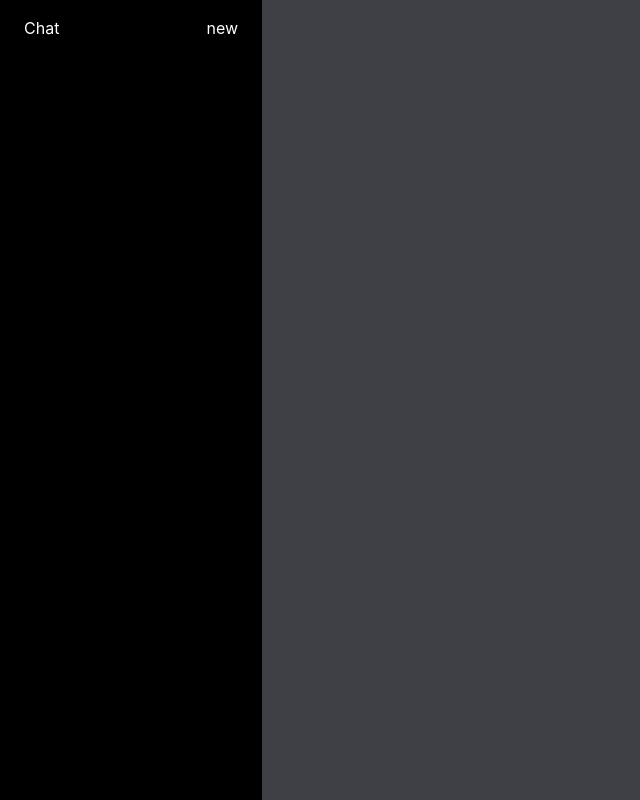
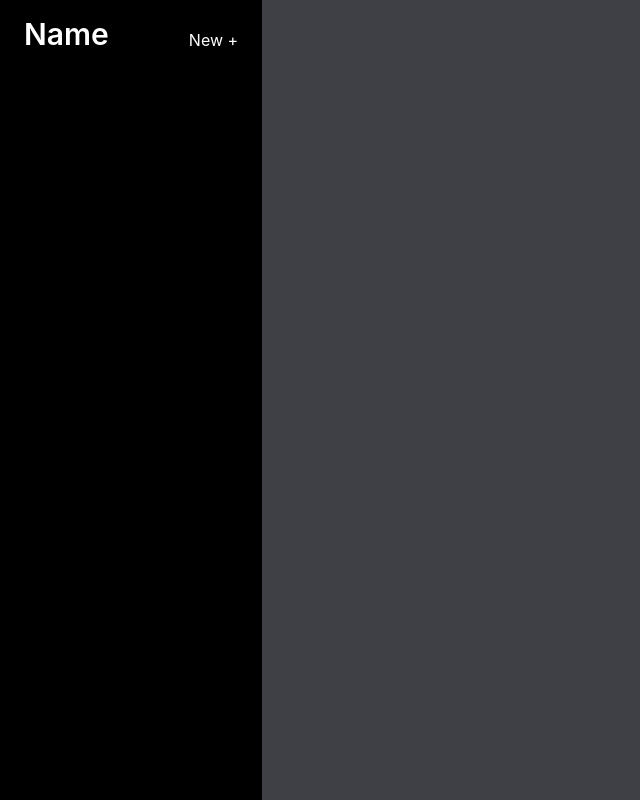
Before and after one commit to Jyoproject/Frontend, a React (Create React App) app: page /chat in a window 1280 px wide. Shown: the whole page, without its empty margins (0-640 px from the left). Built offline with nearby package versions, Linux system fonts and the light colour scheme.

Commit message:
updated chat page

```diff
--- a/src/components/Chat/Chat.jsx
+++ b/src/components/Chat/Chat.jsx
@@ -2,55 +2,73 @@ import React, { useState } from 'react';
 import { Link } from 'react-router-dom';
 import Layout from './Layout';
 
-import {db, auth} from "../../firebase";
+import { db, auth } from "../../firebase";
 
 const Chat = () => {
   const [chatInstances, setChatInstances] = useState([]);
-	const [nextChatId, setNextChatId] = useState(1);
+  const [activeChatId, setActiveChatId] = useState(null);
 
   const createNewChat = () => {
-		const newChatId = nextChatId;
-		setNextChatId(nextChatId + 1); // Increment for the next chat
+    const newChatId = chatInstances.length + 1;
+    const newChatInstance = (
+      <div key={newChatId} onClick={() => handleChatClick(newChatId)} className={activeChatId === newChatId ? 'underline underline-offset-4' : ''}>
+        Chat {newChatId}
+      </div>
+    );
 
-		const newChatInstances = [...chatInstances];
-		newChatInstances.push(<Layout key={newChatId} id={newChatId} />);
+    const newChatInstances = [...chatInstances, newChatInstance];
     setChatInstances(newChatInstances);
+
+    if (!activeChatId) {
+      setActiveChatId(newChatId);
+    }
   };
+
+  const handleChatClick = (chatId) => {
+    setActiveChatId(chatId);
+  };
+
   return (
     <>
       <div className="text-white bg-black flex flex-row w-full h-screen ">
         <div className='w-80  py-4 px-6 h-screen md:flex hidden flex-col justify-between'>
-					<div className='flex flex-row justify-between '>
           <div>
+            <div className='flex flex-row justify-between items-end '>
+              <div className='text-3xl font-semibold'>
                 <Link to='/'>
-								Chat
+                  Name
                 </Link>
               </div>
-						<div onClick={createNewChat}>
-
-								new
-
+              <div onClick={createNewChat} className=''>
+                New +
               </div>
             </div>
-					<div>
+            <div className='mt-10'>
               <ul>
-            {chatInstances.map((_, index) => (
-              <li key={index}>Chat {index + 1}</li>
+	      {chatInstances.map((chatInstance, index) => (
+                  <li
+                    key={index}
+                    onClick={() => handleChatClick(index + 1)}
+                    className={activeChatId === index + 1 ? 'underline underline-offset-4' : ''}
+                  >
+                    Chat {index + 1}
+                  </li>
                 ))}
               </ul>
             </div>
+          </div>
           <div className='bottom-0 '>
             <div>
-							{auth.currentUser?.displayName}
+              {auth?.currentUser?.displayName}
             </div>
           </div>
         </div>
         <div className='w-full py-4 px-6 bg-zinc-700 justify-center flex '>
-					{chatInstances.length > 0 && chatInstances[chatInstances.length - 1]}
+          {activeChatId && <Layout id={activeChatId} />}
         </div>
       </div>
     </>
   )
 }
 
-export default Chat
+export default Chat;
```
Lines whose indentation alone changed are shown as unchanged.
